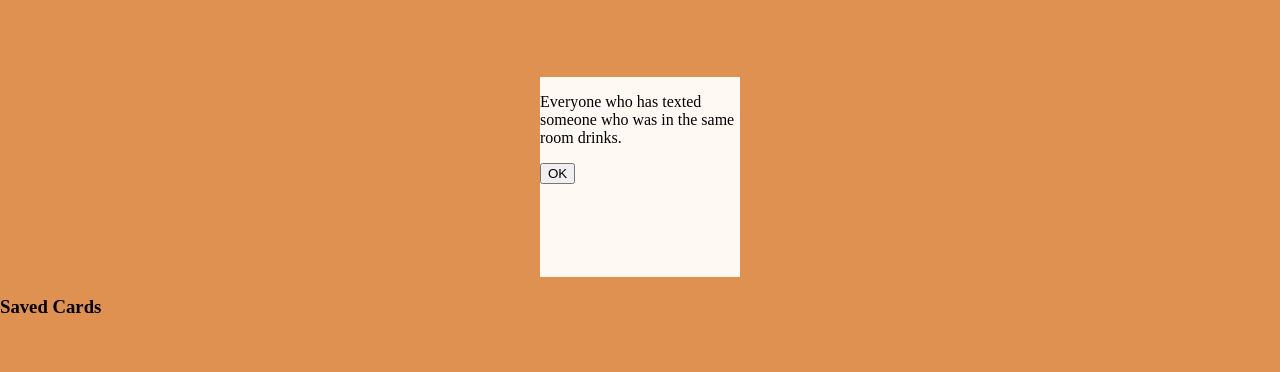
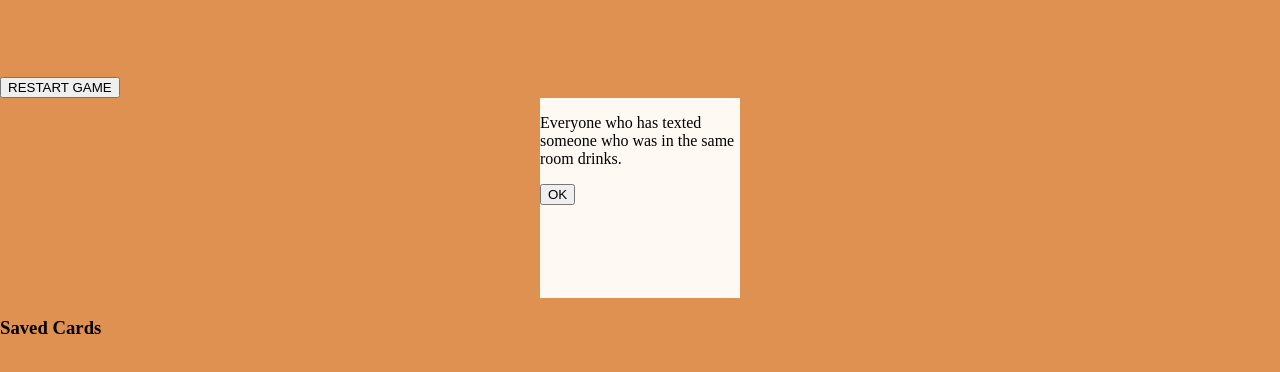
Before and after one commit to nallicock/Cards-Versus-Tolerance, a plain HTML site: page index.html in a window 1280 px wide. Both pictures are taken after a click on the button "English". Shown: the part 176-548 px from the top of the page. Drawn offline with Linux system fonts and the light colour scheme.

Commit message:
refined a few functional things

```diff
--- a/index.html
+++ b/index.html
@@ -18,6 +18,7 @@
             <button id="english-btn">English</button>
             <button id="spanish-btn">Español</button>
         </div>
+        <button id="restart-game-btn" onClick="restartGame()">RESTART GAME</button>
         <div id="card-section">
             <div id="card">
                 <p id="card-content"><!--Card content goes here--></p>
--- a/script.js
+++ b/script.js
@@ -6,12 +6,14 @@ const langMenu = document.getElementById("language-menu");
 const cardSection = document.getElementById("card-section");
 const englishBtn = document.getElementById("english-btn");
 const spanishBtn = document.getElementById("spanish-btn");
+const restartGameBtn = document.getElementById("restart-game-btn");
 
 englishBtn.addEventListener("click", () => {
     language = "en";
     console.log(language); // "en"
     langMenu.style.visibility = "hidden";
     cardSection.style.visibility = "visible";
+    restartGameBtn.style.visibility = "visible";
     loadCards();
 });
 
@@ -20,6 +22,7 @@ spanishBtn.addEventListener("click", () => {
     console.log(language); // "es"
     langMenu.style.visibility = "hidden";
     cardSection.style.visibility = "visible";
+    restartGameBtn.style.visibility = "visible";
     loadCards();
 });
 
@@ -83,16 +86,28 @@ function renderSavedCards() {
     });
 }
 
+function restartGame() {
+    savedCards = [];
+    cardMessages = [];
+
+    document.getElementById("saved-cards").innerHTML = "";
+    document.getElementById("card-content").textContent = "";
+
+    loadCards();
+    console.log("Restarted game.")
+}
+
 /*
 TODO:
 
 Implement SAVED CARDS section at bottom of screen - players can draw a saved card at any time - done
 Implement multiplayer via Socket.io
-Implement a restart game button
+Implement a restart game button - done
 Implement main menu that allows you to select English or Spanish - done
 Implement logic so that if spanish is selected, all cards appear as spanish for that player. - done
 Implement REACT frontend, and some kind of backend. Look into this more.
 Implement functionality to click 'OK' button on the card on screen before continuing. - done
 
+Make the application look beautiful
 Deploy application
 */
--- a/style.css
+++ b/style.css
@@ -33,6 +33,11 @@ body {
 
 }
 
+#restart-game-btn {
+    display: block;
+    visibility: hidden;
+}
+
 #card-section {
     visibility: hidden;
     display: flex;
```
Lines whose indentation alone changed are shown as unchanged.
